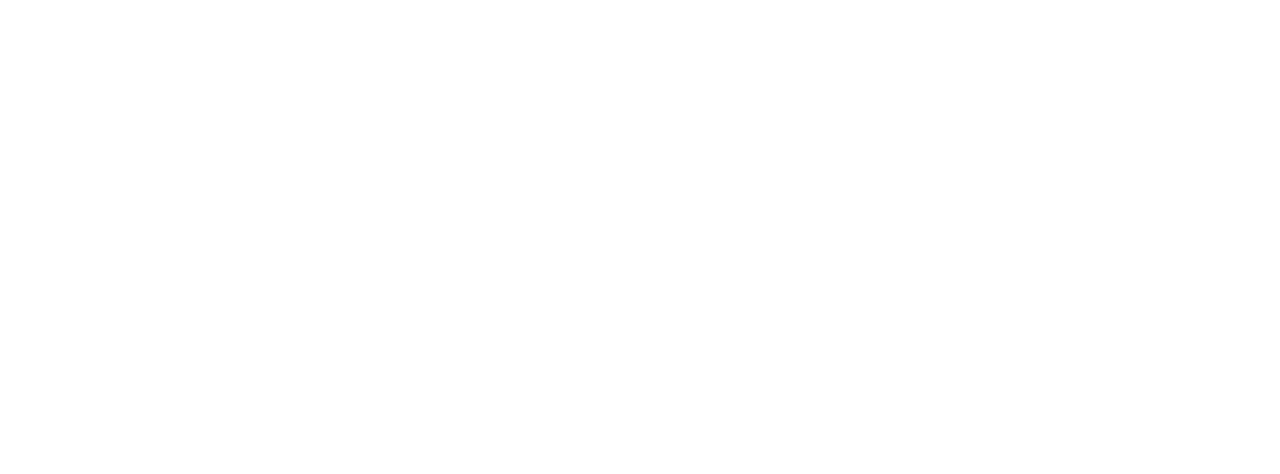
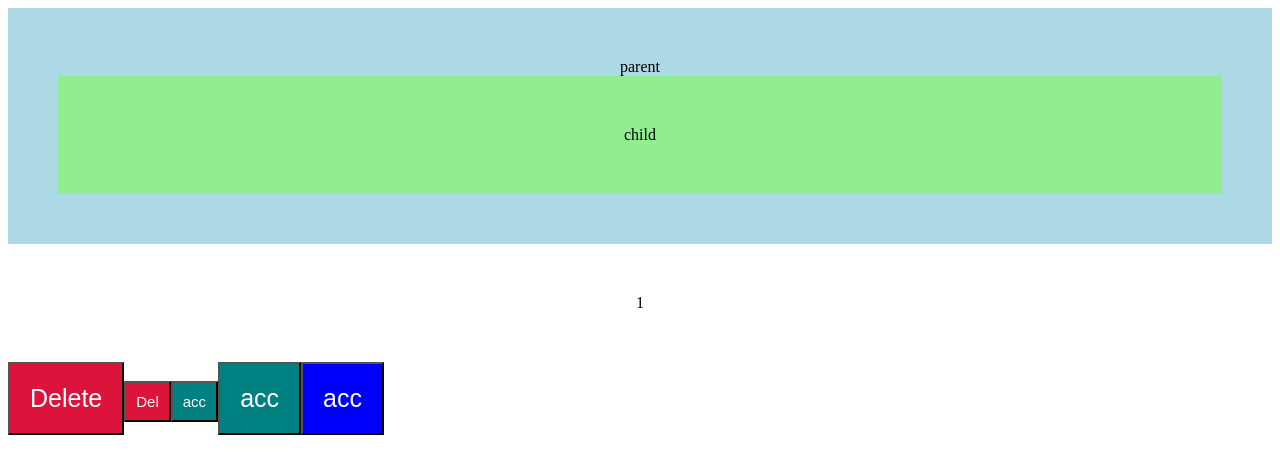
Before and after one commit to SanJay1577/FSDWE1, a plain HTML site: page JAVASCRIPT_BASICS/index.html in a window 1280 px wide. Drawn offline with Linux system fonts and the light colour scheme.

Commit message:
evnts bubbling

```diff
--- /dev/null
+++ b/JAVASCRIPT_BASICS/evnst.js
@@ -0,0 +1,63 @@
+//event bubbling and propagation
+const parent = document.getElementById("parent");
+const child = document.getElementById("child");
+const c_counter = document.getElementById("counter");
+
+let counterFn = outeFunction(); //innerFunction = outerFunction()
+parent.addEventListener("click", () => {
+  alert("parent clicked");
+});
+//event bubbling
+child.addEventListener("click", (event) => {
+  //stopping the propagation effects
+  event.stopPropagation();
+  counterFn();
+});
+
+//clousres
+function outeFunction() {
+  let count = 0;
+  return function innerFunction() {
+    count++; //1
+    c_counter.innerText = count;
+  };
+}
+//curring (JS)
+//outeFunction() //outeFunction() = innerFunction
+outeFunction()(); //outeFunction()() = innerFunction()
+//sum(3)(5)(6)() //task
+
+function sum(num1) {
+  //14
+  return function (num2) {
+    //
+    if (num2) return sum(num1 + num2);
+    return num1;
+  };
+}
+console.log(sum(1)(2)(5)(6)()); //
+
+function createButtonVariants(style) {
+  return function (color) {
+    if (!color) {
+      color = "blue";
+    }
+    return function (text) {
+      const button = document.createElement("button");
+      button.className = style;
+      button.style.backgroundColor = color;
+      button.innerText = text;
+      return button;
+    };
+  };
+}
+let dangerLarge = createButtonVariants("large")("crimson")("Delete");
+let dangersmall = createButtonVariants("small")("crimson")("Del");
+let acceptsmall = createButtonVariants("small")("teal")("acc");
+let acceptLarge = createButtonVariants("large")("teal")("acc");
+let defaultLarge = createButtonVariants("large")("")("acc");
+document.body.appendChild(dangerLarge);
+document.body.appendChild(dangersmall);
+document.body.appendChild(acceptsmall);
+document.body.appendChild(acceptLarge);
+document.body.appendChild(defaultLarge);
--- a/JAVASCRIPT_BASICS/index.html
+++ b/JAVASCRIPT_BASICS/index.html
@@ -5,7 +5,32 @@
     <meta name="viewport" content="width=device-width, initial-scale=1.0" />
     <title>Document</title>
   </head>
+
   <body>
-    <script src="array.js"></script>
+    <style>
+      div {
+        padding: 50px;
+        cursor: pointer;
+        text-align: center;
+      }
+      .large {
+        font-size: 25px;
+        padding: 20px;
+
+        color: white;
+      }
+      .small {
+        font-size: 15px;
+        padding: 10px;
+
+        color: white;
+      }
+    </style>
+    <div id="parent" style="background-color: lightblue">
+      parent
+      <div id="child" style="background-color: lightgreen">child</div>
+    </div>
+    <div id="counter"></div>
+    <script src="evnst.js"></script>
   </body>
 </html>
```
